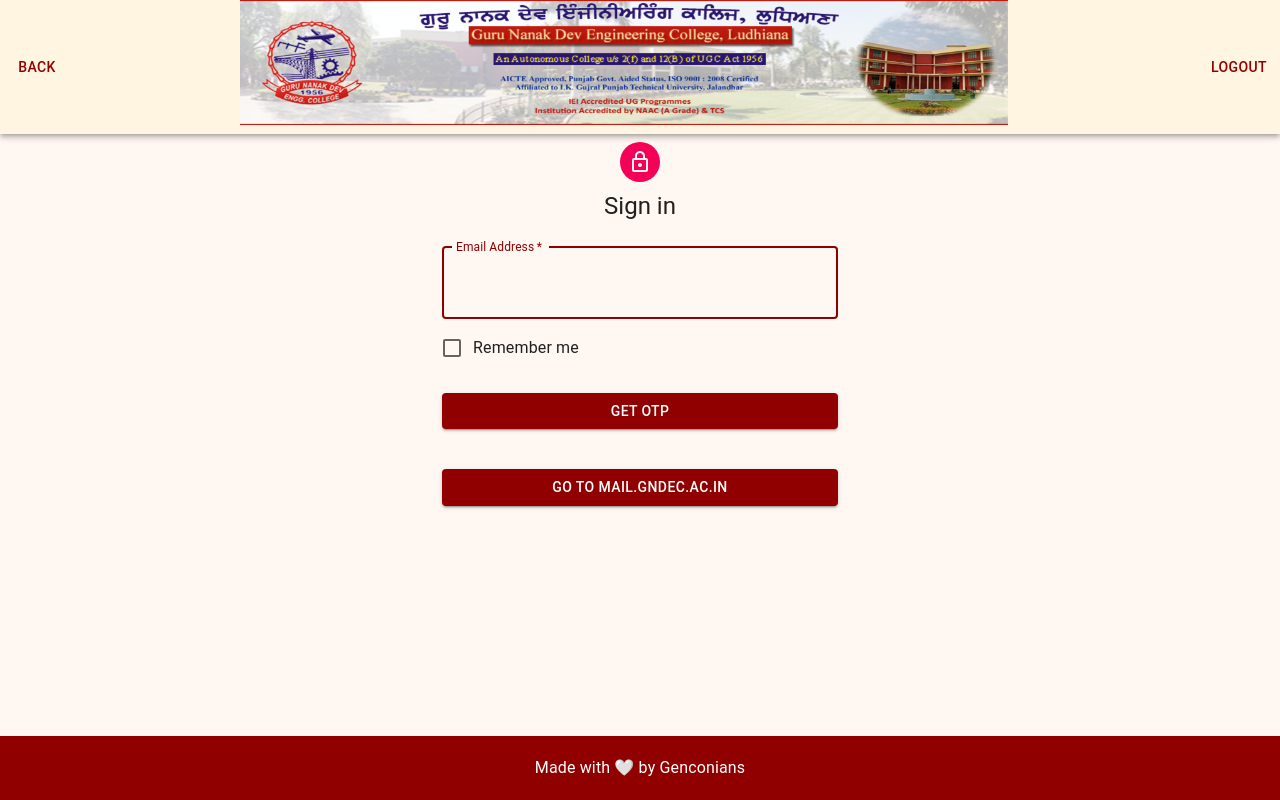
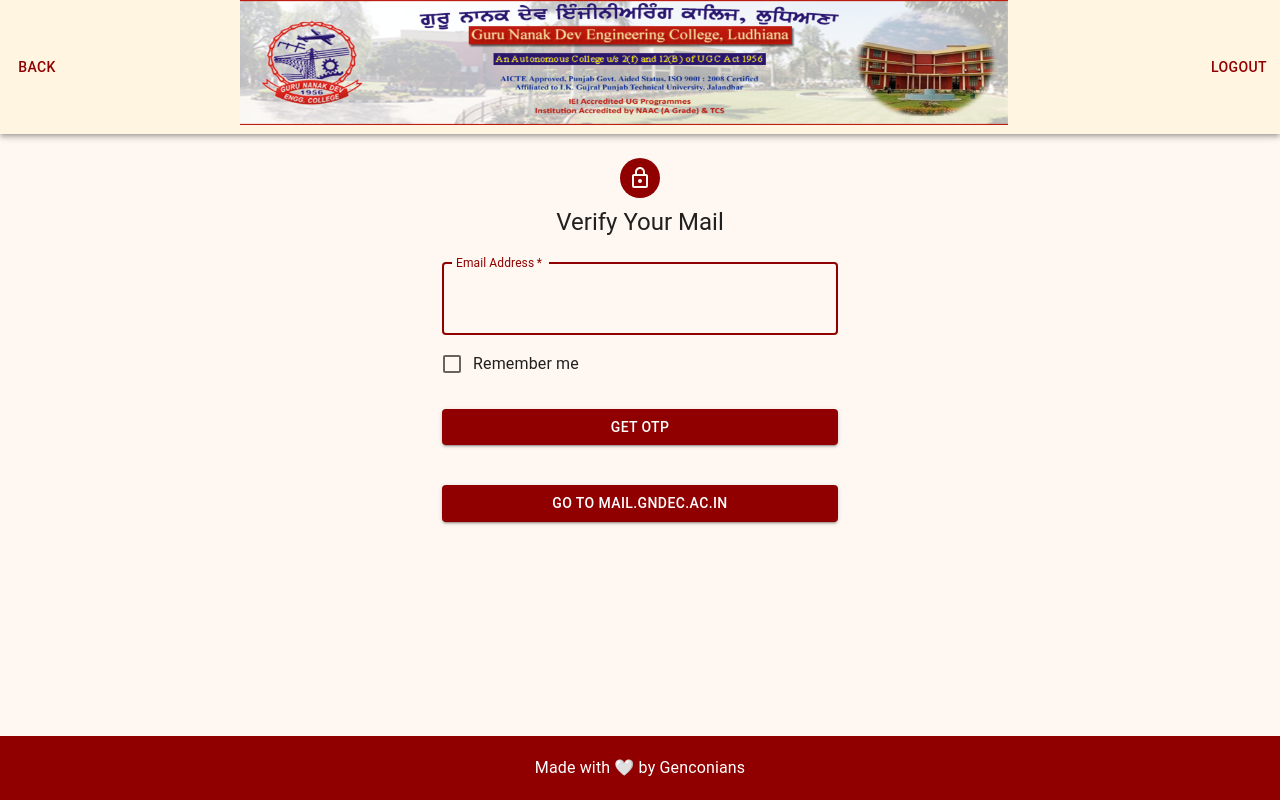
Before and after one commit to whogurdevil/training-tracker-gndec, a React (Vite) app in the folder client/: page /verify in a window 1280 px wide. Built offline with nearby package versions, Linux system fonts and the light colour scheme.

Commit message:
added linear loader in placement form

```diff
--- a/client/src/pages/Authentication/Verify.jsx
+++ b/client/src/pages/Authentication/Verify.jsx
@@ -99,7 +99,7 @@ function Verify() {
   const theme = createTheme();
 
   return (
-    <Container component="main" maxWidth="xs">
+    <Container component="main" maxWidth="xs" sx={{marginTop:2, marginBottom:10}}>
       <CssBaseline />
       <ToastContainer />
       <Box
@@ -109,11 +109,11 @@ function Verify() {
           alignItems: 'center',
         }}
       >
-        <Avatar sx={{ m: 1, bgcolor: 'secondary.main' }}>
+        <Avatar sx={{ m: 1, bgcolor: 'primary.main' }}>
           <LockOutlinedIcon />
         </Avatar>
         <Typography component="h1" variant="h5">
-          Sign in
+          Verify Your Mail
         </Typography>
         <Box component="form" onSubmit={handleSubmit} noValidate sx={{ mt: 1 }}>
           <TextField
--- a/client/src/pages/PlacementInput.jsx
+++ b/client/src/pages/PlacementInput.jsx
@@ -462,7 +462,8 @@ export default function PlacementForm() {
               <FileBase
                 type="file"
                 multiple={false}
-                onDone={() => handleFileChange(appointmentLetter)}
+
+                onDone={handleFileChange}
                 disabled={!isEditing || isSubmitting}
               />
 
```
